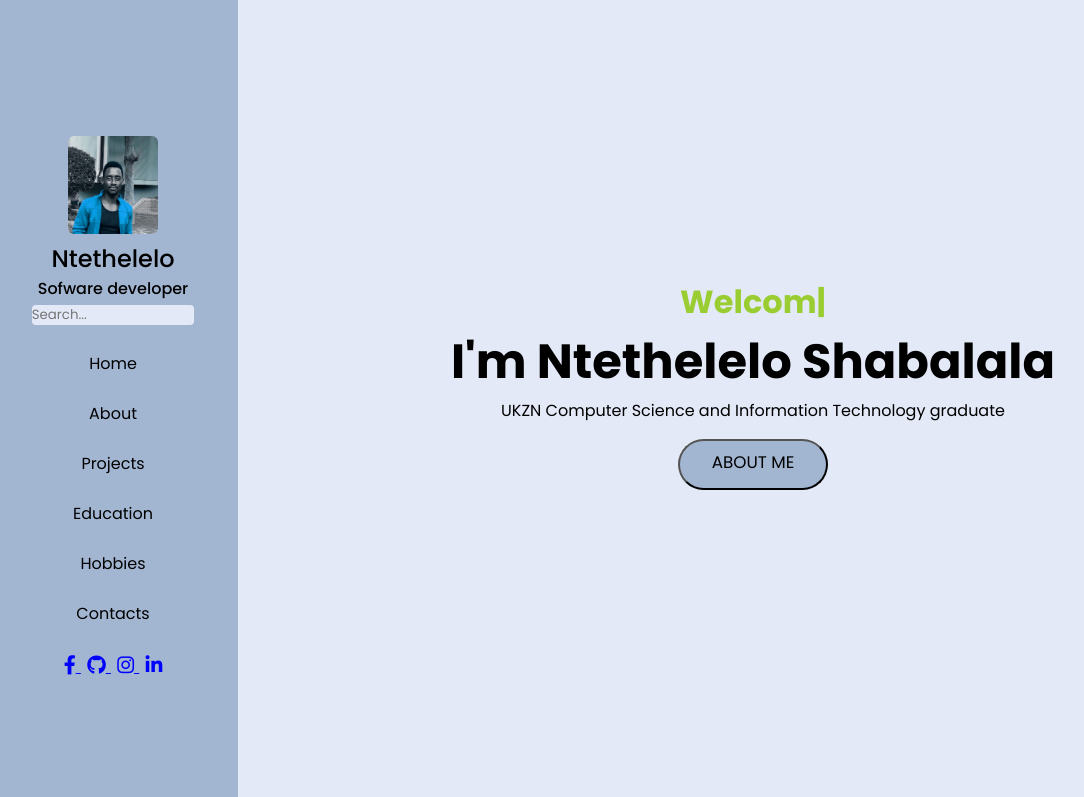
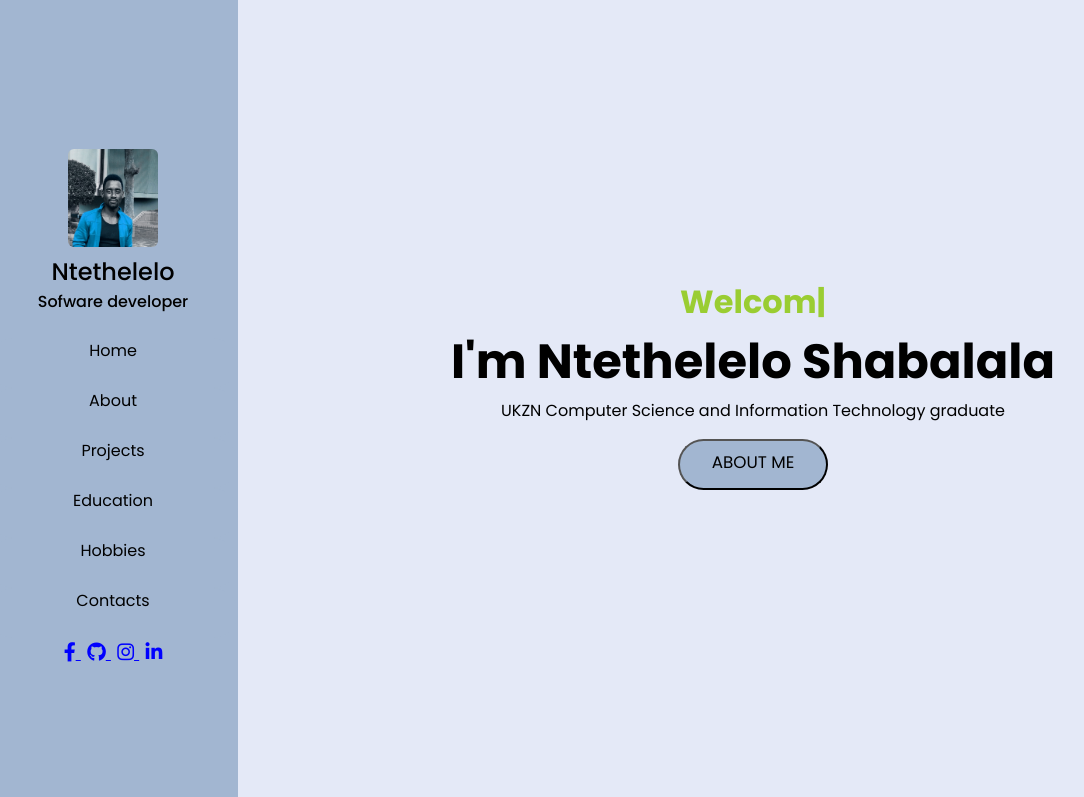
Before and after one commit to NtetheWonder/NtetheProfile, a plain HTML site: page index.html in a window 1280 px wide. Shown: the top 797 px of the page, without its empty margins (12-1096 px from the left). Drawn offline with nearby package versions, Linux system fonts and the light colour scheme.

Commit message:
Remove search for now

```diff
--- a/index.html
+++ b/index.html
@@ -35,9 +35,9 @@
             </div>
 
             <div class="navbar">
-                    <li class="search-box">
+                    <!--li class="search-box">
                        <input type="search" placeholder="Search..."/>
-                    </li>
+                    </li-->
                     <ul>
                         <li><a href="#home">Home</a></li>
                         <li><a href="#about">About</a></li>
--- a/style.css
+++ b/style.css
@@ -28,6 +28,7 @@
   header .image-text .header-text{
       display: flex;
       flex-direction: column;
+      padding-bottom: 1.5rem;
   }
   header .header-text .name{
       font-size: 1.5rem;
```
